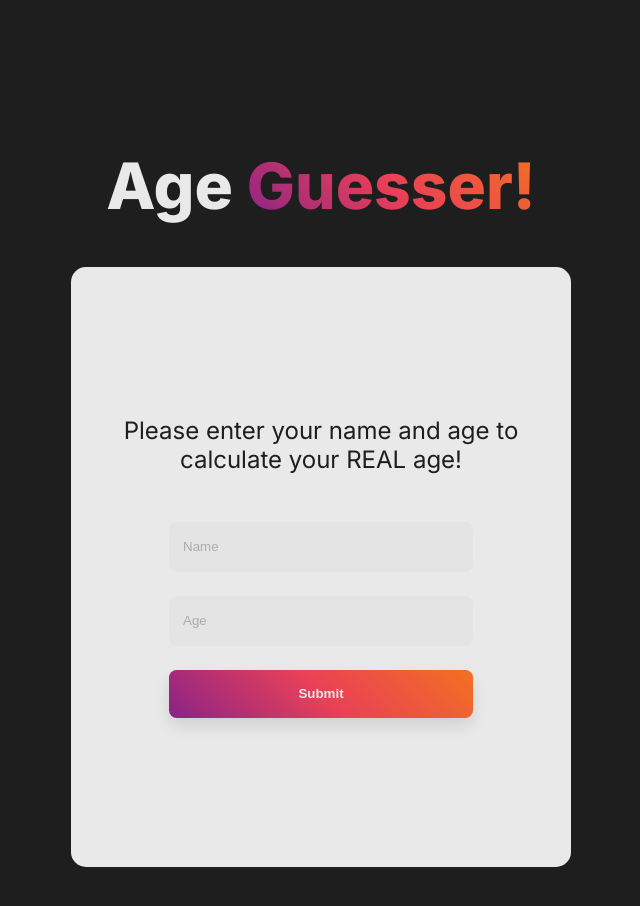
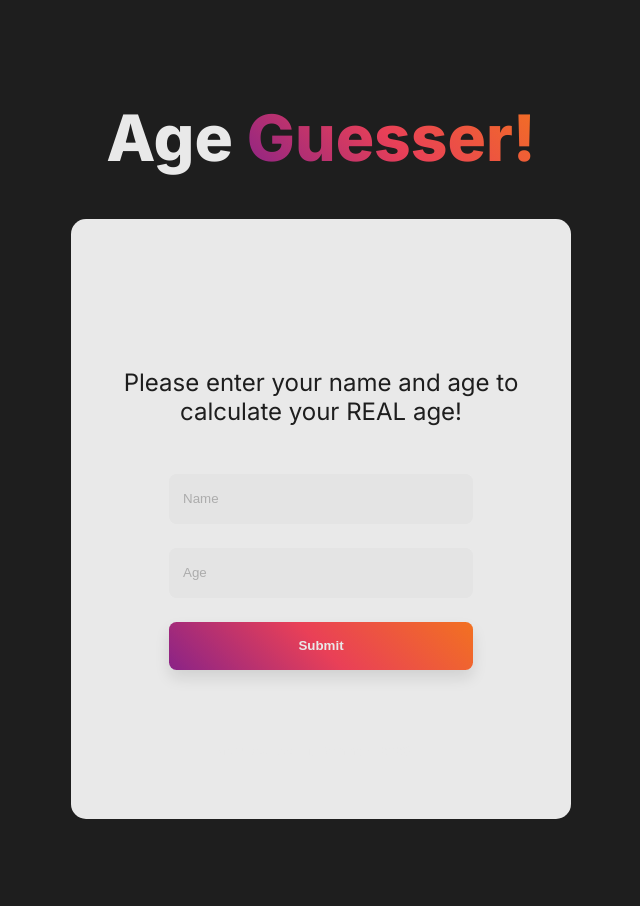
Before and after one commit to Visceral89/name-guesser, a Next.js app: page / in a window 1280 px wide. Shown: the top 906 px of the page, without its empty margins (327-967 px from the left). Built offline with nearby package versions, Linux system fonts and the light colour scheme.

Commit message:
fixed the weird padding

```diff
--- a/styles/page.module.scss
+++ b/styles/page.module.scss
@@ -5,7 +5,7 @@
 	flex-direction: column;
 	justify-content: space-between;
 	align-items: center;
-	padding: 6rem;
+	padding: 3rem 6rem 3rem 6rem;
 	min-height: 100vh;
 	text-align: center;
 }
```
